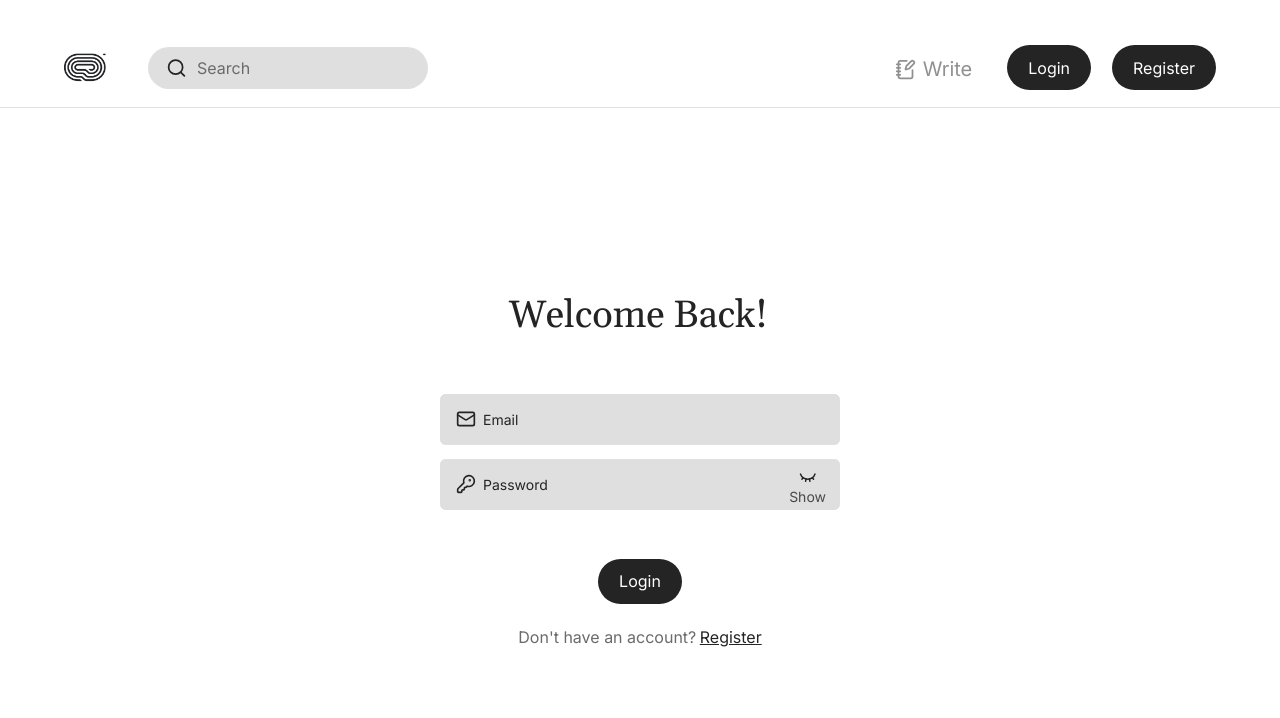
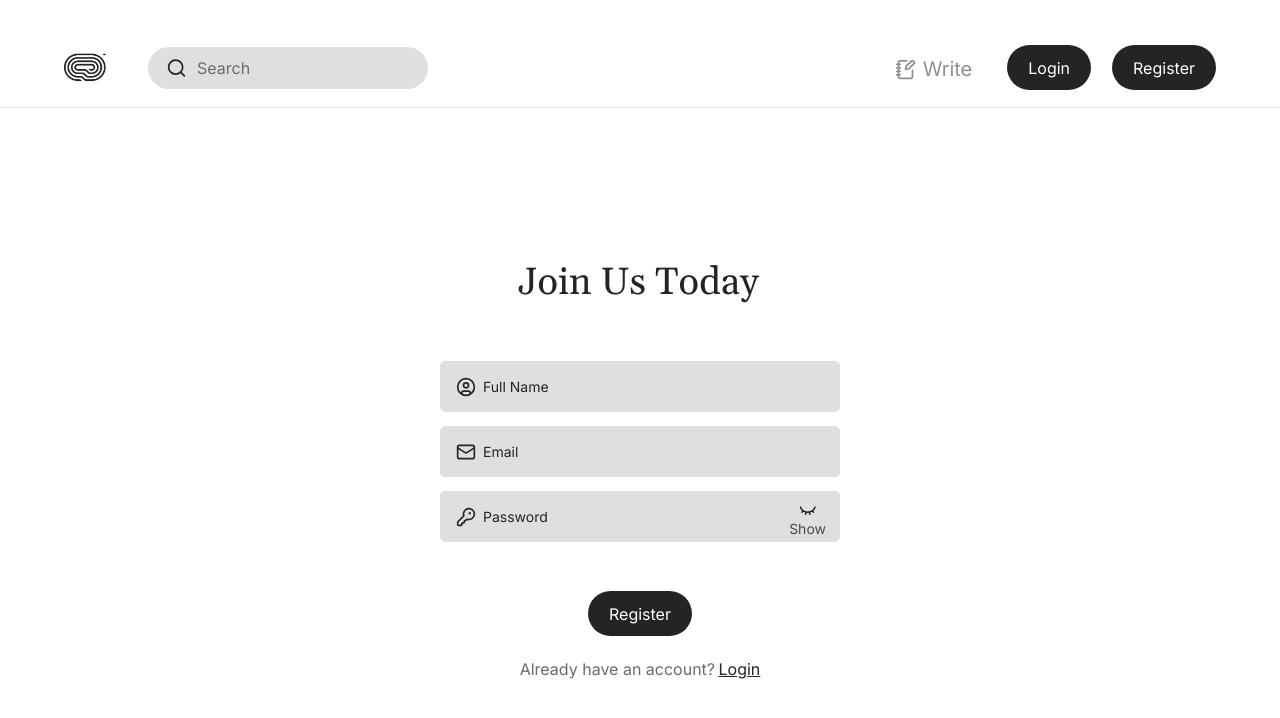
Before and after one commit to mridxl/Notivio, a React (Vite) app in the folder client/: page /login in a window 1280 px wide. Shown: the top 718 px of the page. Built offline with nearby package versions, Linux system fonts and the light colour scheme.

Commit message:
Update AuthForm route types to lowercase for consistency

```diff
--- a/client/src/App.tsx
+++ b/client/src/App.tsx
@@ -6,8 +6,8 @@ export default function App() {
   return (
     <Routes>
       <Route path="/" element={<Layout />}>
-        <Route path="login" element={<AuthForm type="Login" />} />
-        <Route path="register" element={<AuthForm type="Register" />} />
+        <Route path="login" element={<AuthForm type="login" />} />
+        <Route path="register" element={<AuthForm type="register" />} />
       </Route>
     </Routes>
   );
```
